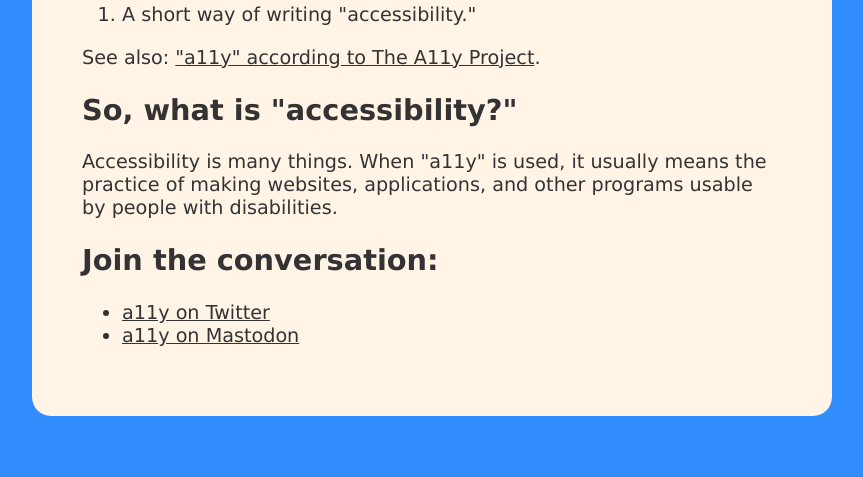
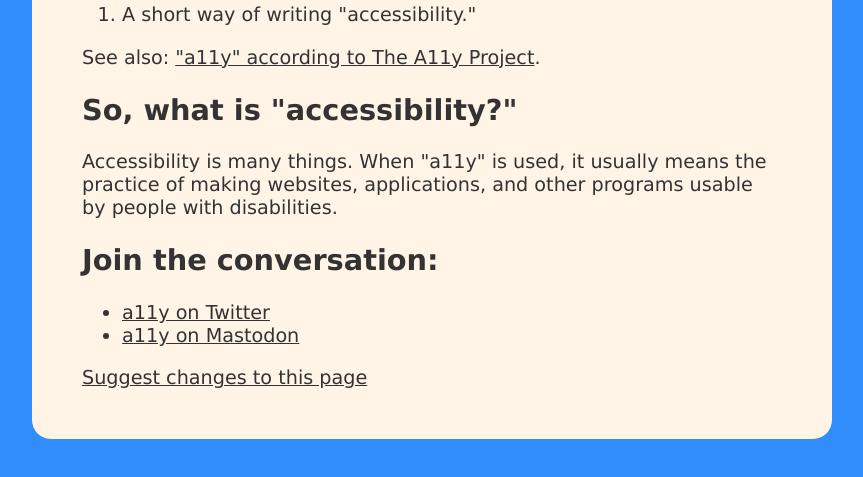
Before and after one commit to whatisa11y/whatisa11y.org, a plain HTML site: page index.html in a window 1280 px wide. Shown: the part 239-716 px from the top of the page, without its empty margins (208-1071 px from the left). Drawn offline with Linux system fonts and the light colour scheme.

Commit message:
adding link to edit page

```diff
--- a/index.html
+++ b/index.html
@@ -48,5 +48,7 @@
           <li><a href="https://twitter.com/search?q=a11y">a11y on Twitter</a>
           <li><a href="https://mastodon.social/tags/a11y">a11y on Mastodon</a>
         </ul>
+
+      <a href="https://github.com/whatisa11y/whatisa11y.org/blob/master/index.html">Suggest changes to this page</a>
   </main>
 </html>
```
